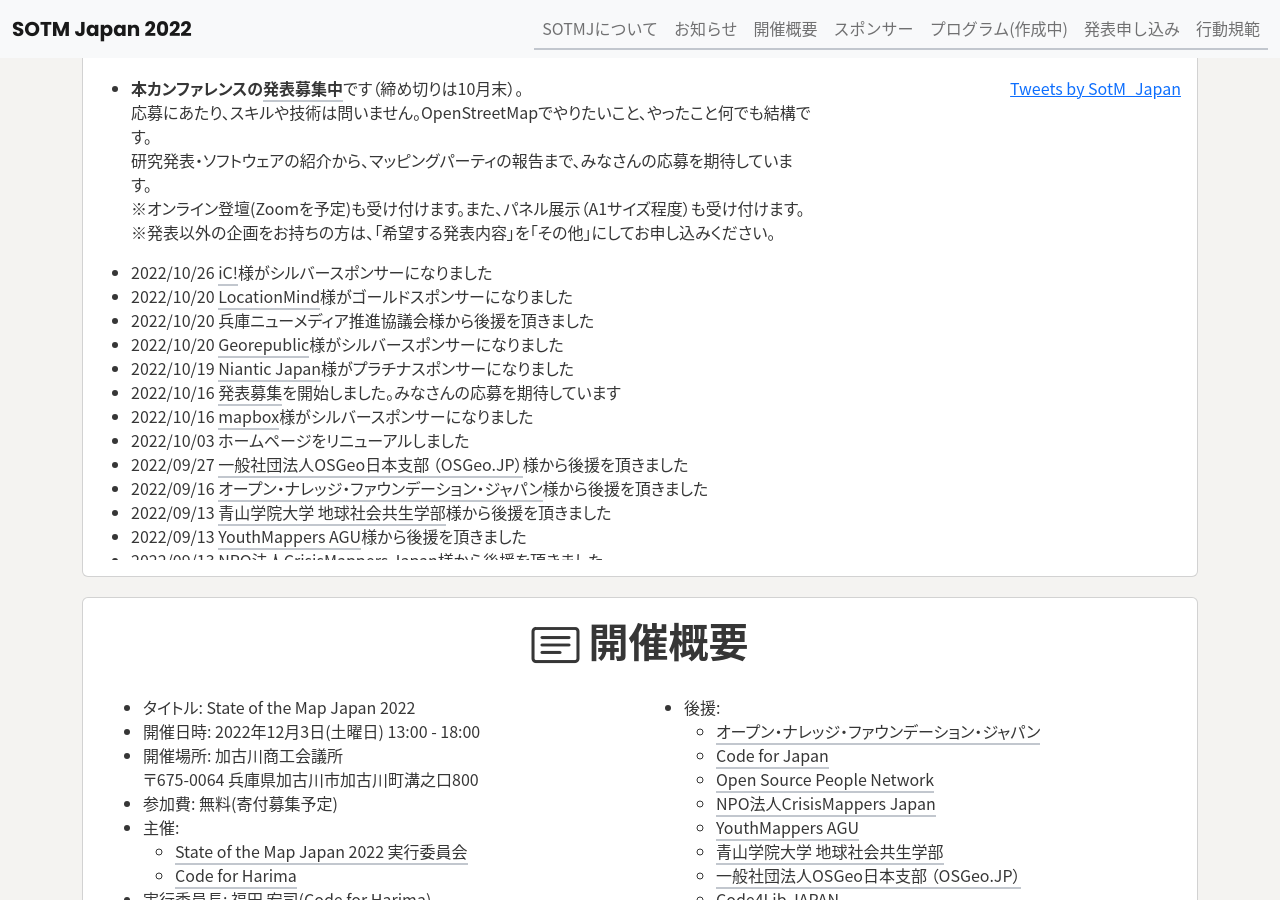
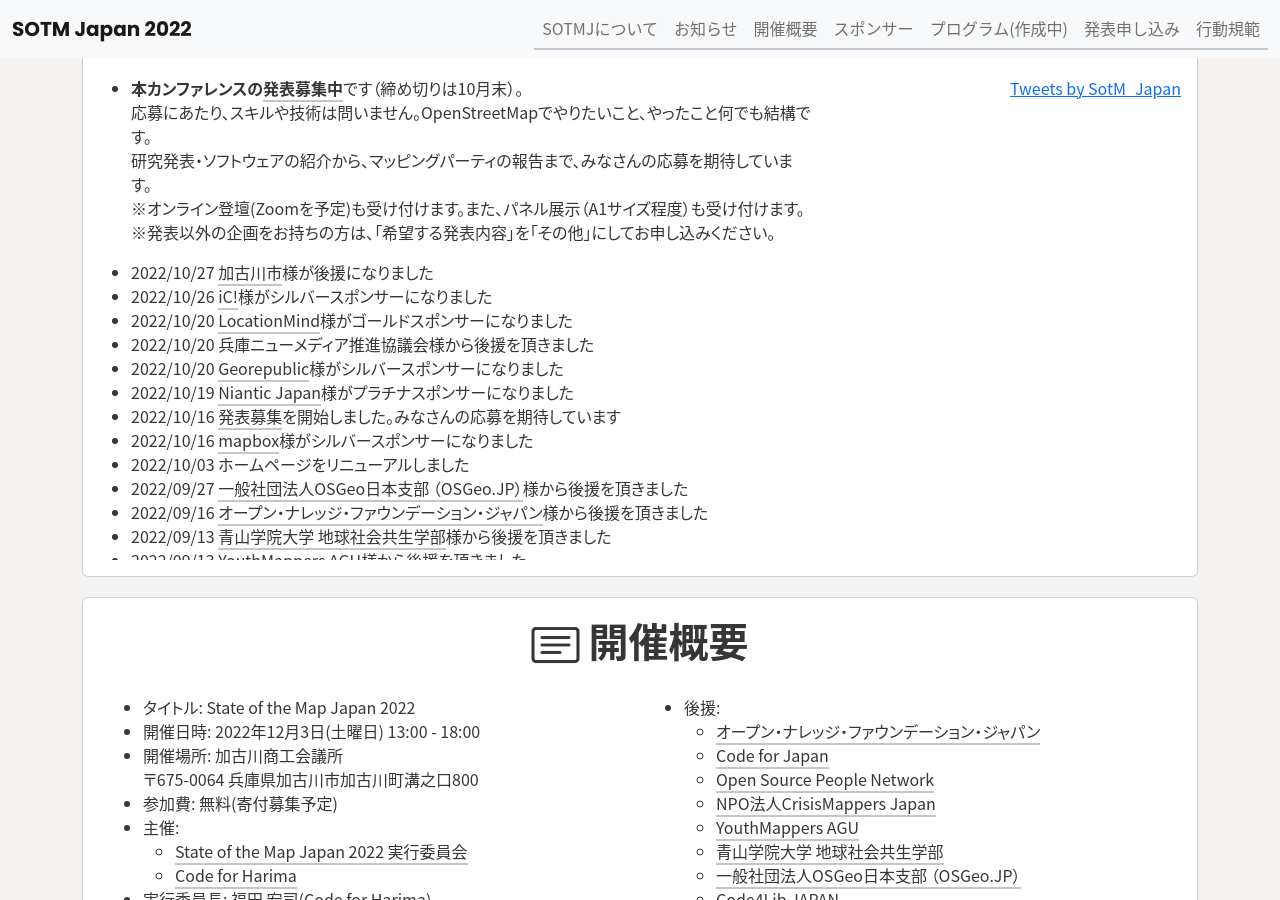
Before and after one commit to osmfj/sotmjp2022, a Jekyll site: the page built from index.md, in a window 1280 px wide and 900 px high, scrolled down 615 px. Built offline with Jekyll 4.4.1, drawn with Linux system fonts in a browser that asks for light colours; comment, search, counter and statistics services are not loaded.

Commit message:
加古川市を後援に追加

```diff
--- a/_config.yml
+++ b/_config.yml
@@ -45,6 +45,8 @@ event:
       url: https://www.code4lib.jp/
     - name: 兵庫ニューメディア推進協議会
       url:
+    - name: 加古川市
+      url: https://www.city.kakogawa.lg.jp/
 
 social:
   - title: Code for Harima
--- a/_includes/news.html
+++ b/_includes/news.html
@@ -20,6 +20,7 @@
                 </ul>
                 <div class="overflow-auto" style="height:300px;">
                   <ul>
+                    <li>2022/10/27 <a href="https://www.city.kakogawa.lg.jp/">加古川市</a>様が後援になりました</li>
                     <li>2022/10/26 <a href="https://www.ic-inc.world/home">iC!</a>様がシルバースポンサーになりました</li>
                     <li>2022/10/20 <a href="https://locationmind.com/">LocationMind</a>様がゴールドスポンサーになりました</li>
                     <li>2022/10/20 兵庫ニューメディア推進協議会様から後援を頂きました</li>
```
